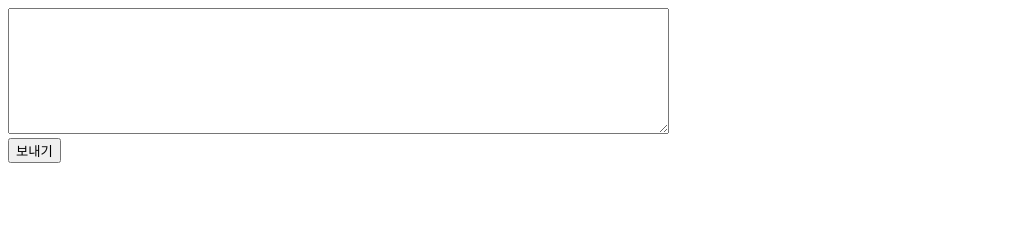
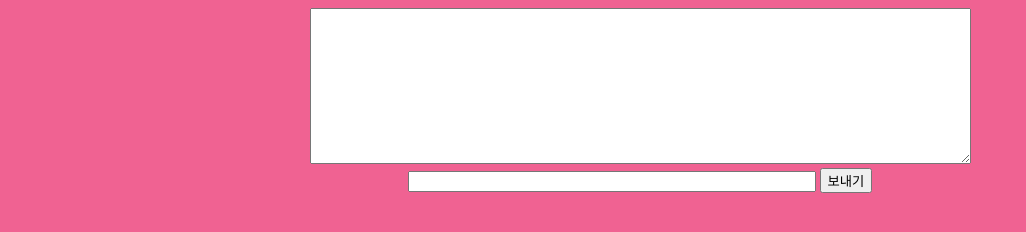
Before and after one commit to jangmin/first, a plain HTML site: page index.html in a window 1280 px wide. Shown: the whole page, without its empty margins (0-1026 px from the left). Drawn offline with Linux system fonts and the light colour scheme.

Commit message:
chat form

```diff
--- a/index.html
+++ b/index.html
@@ -3,9 +3,19 @@
   <head>
     <meta charset="utf-8">
     <title>chat</title>
+    <style>
+      body{
+        background-color: #F06292;
+      }
+      #inputtext{
+        width: 400px;
+      }
+    </style>
   </head>
   <body>
-    <textarea name="name" rows="8" cols="80"></textarea><br>
-    <button type="button" name="button">보내기</button>
+    <center><textarea name="name" rows="10" cols="80"></textarea><br>
+    <input type="text" name="" value="" id="inputtext">
+    <button type="button" name="button">보내기</button></center>
+
   </body>
 </html>
```
